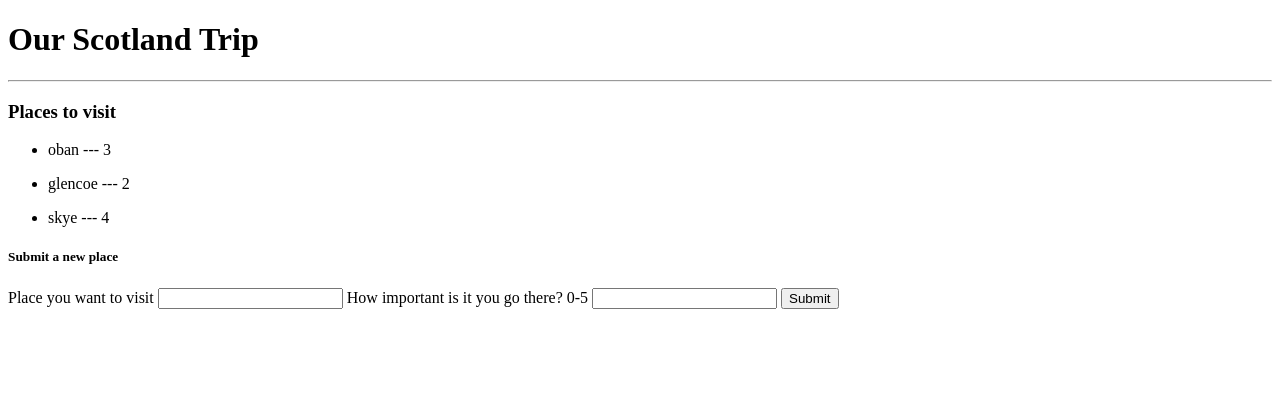
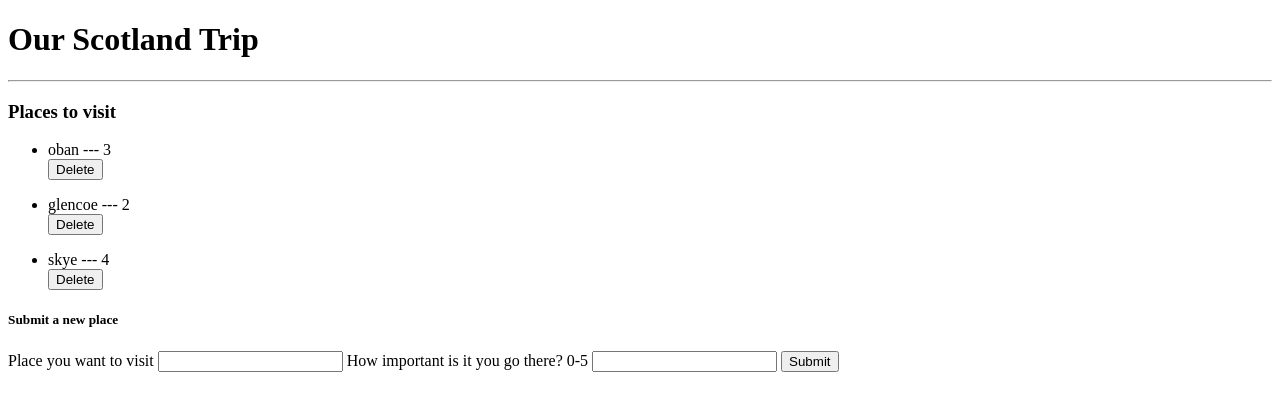
Before and after one commit to H0rgzy/course_final_project, a Flask app: page /visit in a window 1280 px wide. Shown: the part 26-437 px from the top of the page. Run offline with Flask 2, Linux system fonts and the light colour scheme; a user stored in the database is signed in; data comes from the database, SQL or seed files in the repository; both versions use the stored data as it was after the commit.

Commit message:
added delete functionality to places list

```diff
--- a/course_final_project/routes.py
+++ b/course_final_project/routes.py
@@ -82,3 +82,12 @@ def visit():
         flash("The place has been successfully added")
         return render_template("visit.html", form=form, user=user, places=places)
     return render_template("visit.html", form=form, user=user, places=places)
+
+@app.route("/visit/delete/<int:place_id>", methods=["POST"])
+@login_required
+def delete_place(place_id):
+    place = Visit.query.get_or_404(place_id)
+    db.session.delete(place)
+    db.session.commit()
+    flash("Place deleted")
+    return redirect(url_for("visit", _external=True, _scheme="http"))
--- a/course_final_project/templates/visit.html
+++ b/course_final_project/templates/visit.html
@@ -6,7 +6,9 @@
 
 {% for place in places %}
 <ul>
-    <li>{{ place.place }} --- {{ place.rating }}</li>
+    <li>{{ place.place }} --- {{ place.rating }} <form action="{{ url_for ('delete_place', place_id=place.id) }}" method="post">
+        <input class="btn" type="submit" name="delete" value="Delete">
+    </form></li>
 </ul>
 {% endfor %}
 
```
Also changed, not shown: course_final_project/mydb.db.
